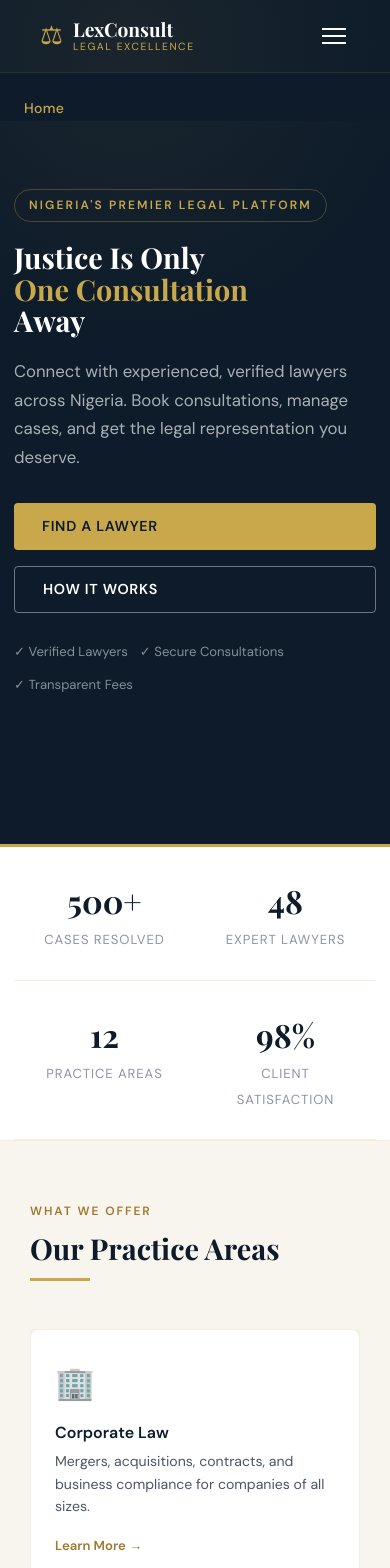
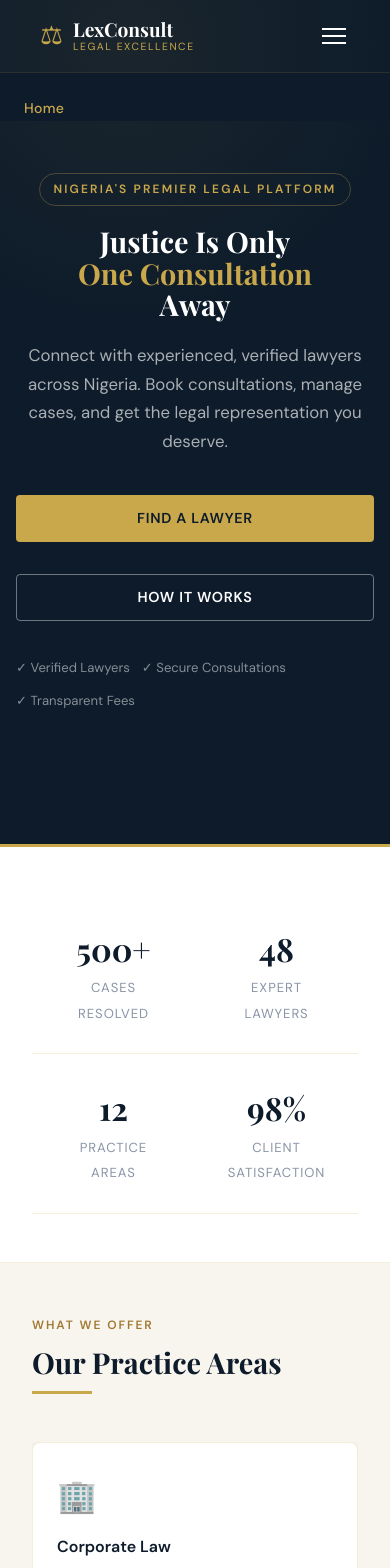
Before and after one commit to Consult-teck/Lexconsult-, a React (Create React App) app: page / in a window 390 px wide. Shown: the top 1568 px of the page. Built offline with nearby package versions, Linux system fonts and the light colour scheme.

Commit message:
Comprehensive mobile fix for all pages

```diff
--- a/src/styles/global.css
+++ b/src/styles/global.css
@@ -400,3 +400,73 @@ html, body {
     padding: 0 !important;
   }
 }
+
+/* ======================================== */
+/* COMPREHENSIVE MOBILE FIX - ALL PAGES */
+/* ======================================== */
+
+/* Fix all form inputs everywhere */
+input, textarea, select {
+  width: 100% !important;
+  max-width: 100% !important;
+  box-sizing: border-box !important;
+}
+
+/* Fix all tables (dashboard, admin) */
+table, .table, [class*="table"] {
+  display: block !important;
+  overflow-x: auto !important;
+  white-space: nowrap !important;
+  -webkit-overflow-scrolling: touch;
+}
+
+/* Fix all cards on mobile */
+@media (max-width: 768px) {
+  /* Consistent padding for all sections */
+  .section, section:not(.hero) {
+    padding: 48px 16px !important;
+  }
+
+  /* Fix hero section */
+  .hero {
+    padding: 80px 16px 40px !important;
+    text-align: center;
+  }
+
+  /* Hide floating cards on mobile (they overlap text) */
+  .hero-visual {
+    display: none !important;
+  }
+
+  /* Fix all form groups */
+  .form-group {
+    width: 100% !important;
+    margin-bottom: 16px;
+  }
+
+  /* Fix all buttons to be full width on mobile */
+  .btn-primary, .btn-secondary, .btn-dark {
+    display: block !important;
+    width: 100% !important;
+    text-align: center;
+    margin: 8px 0;
+  }
+
+  /* Fix lawyer cards */
+  .lawyer-card, [class*="Card"] {
+    padding: 16px !important;
+  }
+
+  /* Fix dashboard stats cards */
+  .stat-card, [class*="Stat"] {
+    width: 100% !important;
+    margin: 8px 0;
+  }
+
+  /* Fix any horizontal overflow */
+  .container, [class*="container"] {
+    padding-left: 16px !important;
+    padding-right: 16px !important;
+    overflow-x: hidden;
+  }
+}
```
